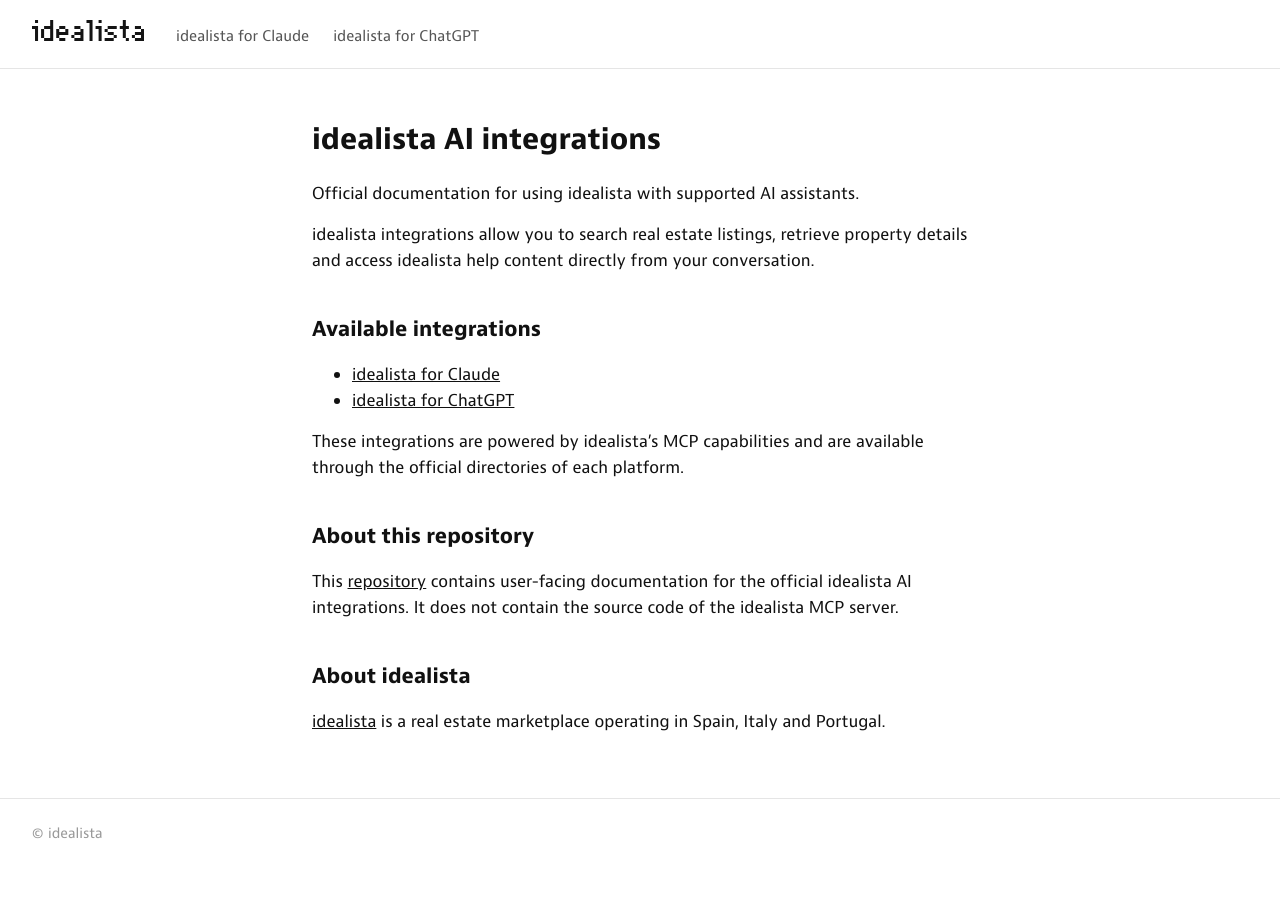
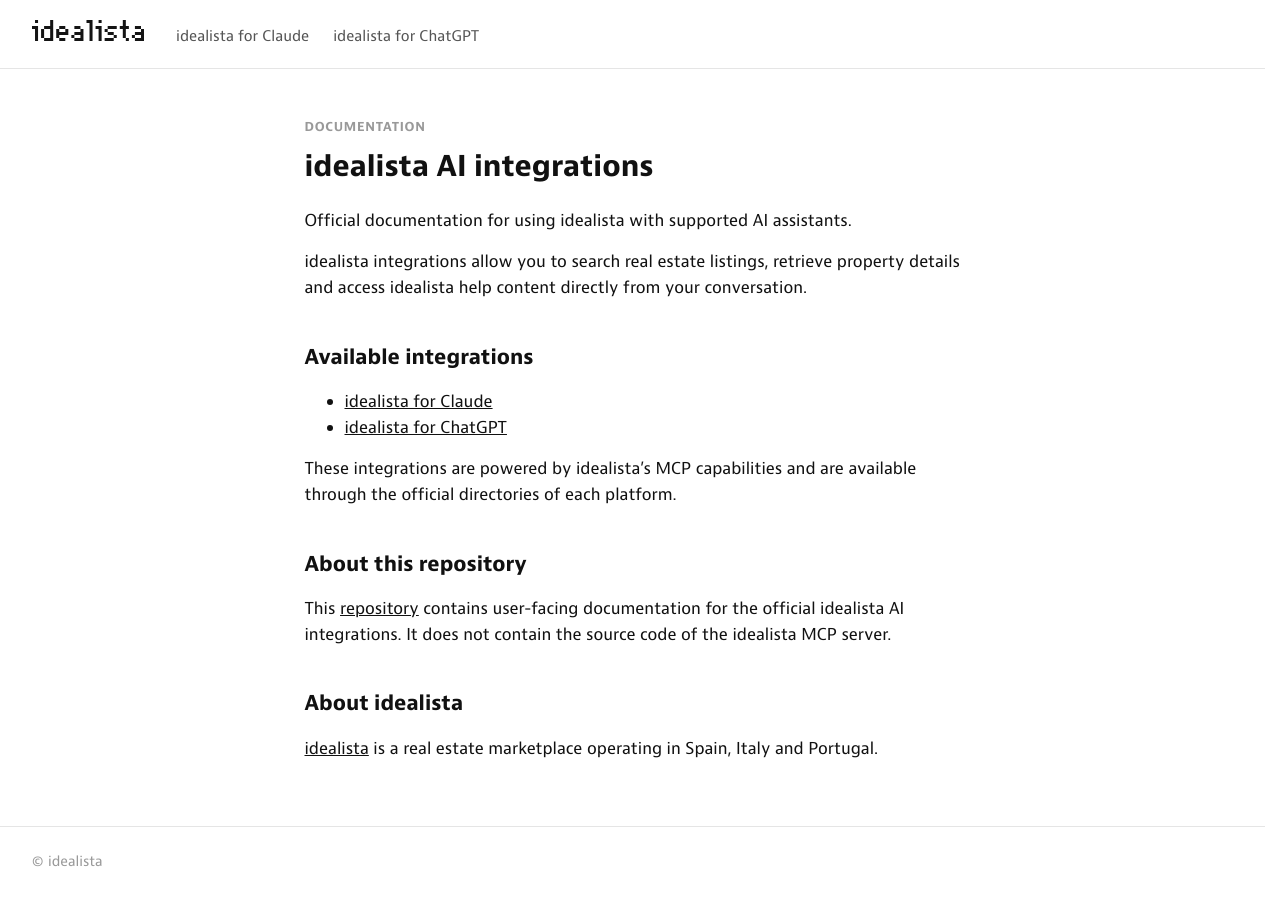
Before and after one commit to idealista/mcp-app-docs, a Jekyll site: the page built from index.md, in a window 1280 px wide. Built offline with Jekyll 4.4.1, drawn with Linux system fonts in a browser that asks for light colours.

Commit message:
Add documentation eyebrow and fix scrollbar layout shift
Replace the generic "Home" title and add a page eyebrow to signal
this is documentation without repurposing idealista's sub-brand logo
lockup (idealista/news, /data, /maps use a dedicated logo asset per
brand, not generic text). Also reserve scrollbar space so page width
stays consistent between short and tall pages.

```diff
--- a/_layouts/default.html
+++ b/_layouts/default.html
@@ -3,7 +3,7 @@
 <head>
   <meta charset="utf-8">
   <meta name="viewport" content="width=device-width, initial-scale=1">
-  <title>{% if page.title %}{{ page.title }} · {{ site.title }}{% else %}{{ site.title }}{% endif %}</title>
+  <title>{% if page.title %}{{ page.title }} — {{ site.title }}{% else %}{{ site.title }}{% endif %}</title>
   <link rel="stylesheet" href="{{ '/assets/css/style.css' | relative_url }}">
   {% seo %}
 </head>
@@ -22,6 +22,7 @@
     </nav>
   </header>
   <main>
+    {% if page.eyebrow %}<p class="eyebrow">{{ page.eyebrow }}</p>{% endif %}
     {{ content }}
   </main>
   <footer>
--- a/assets/css/style.css
+++ b/assets/css/style.css
@@ -1,4 +1,6 @@
 *, *::before, *::after { box-sizing: border-box; }
+
+html { scrollbar-gutter: stable; }
 
 @font-face {
   font-family: "bernino-regular";
@@ -46,6 +48,15 @@ header {
 .site-logo {
   height: 21px;
   display: block;
+}
+
+.eyebrow {
+  font-size: 0.75rem;
+  font-weight: 600;
+  text-transform: uppercase;
+  letter-spacing: 0.06em;
+  color: #999;
+  margin: 0 0 0.5rem;
 }
 
 nav {
--- a/index.md
+++ b/index.md
@@ -1,5 +1,6 @@
 ---
-title: Home
+title: Overview
+eyebrow: Documentation
 nav_order: 1
 ---
 
```
Also changed, not shown: claude/index.md (+1 -0 lines), openai/index.md (+1 -0 lines).
